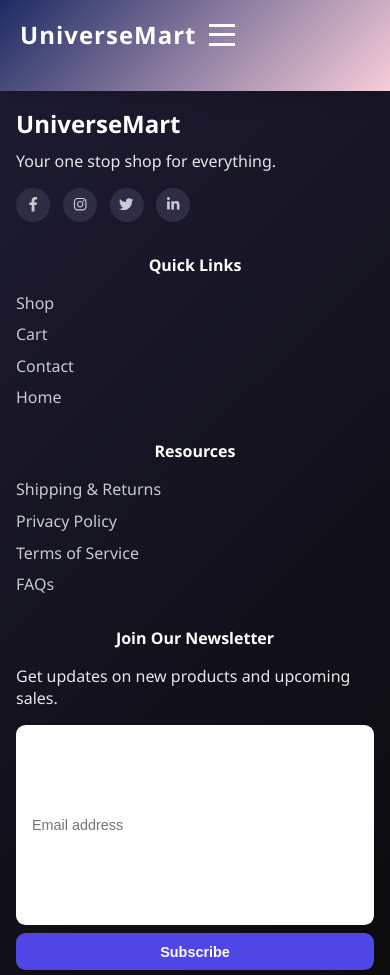
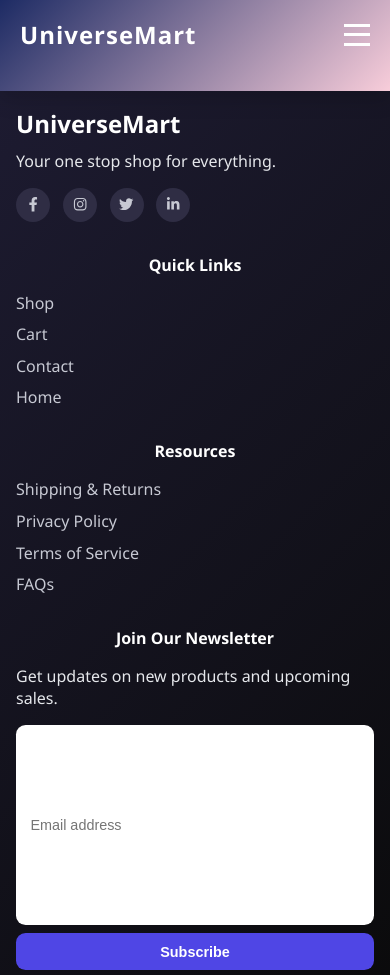
Before and after one commit to jb-28-sde/frontend, a React (Vite) app: page /frontend/footer in a window 390 px wide. Shown: the top 975 px of the page. Built offline with nearby package versions, Linux system fonts and the light colour scheme.

Commit message:
code updated

```diff
--- a/src/App.css
+++ b/src/App.css
@@ -14,7 +14,6 @@ body,
   background-color: #f3f6f9;
 }
 
-
 .app-shell {
   flex: 1;
   display: flex;
@@ -24,7 +23,6 @@ body,
 .app-shell > .container {
   flex: 1;
 }
-
 
 .custom-navbar {
   display: flex;
@@ -40,20 +38,17 @@ body,
   flex-wrap: wrap;
 }
 
-
 .brand-and-toggle {
   display: flex;
   align-items: center;
   gap: 12px;
 }
 
-
 .navbar-brand {
   font-size: 28px;
   font-weight: 700;
   letter-spacing: 1px;
 }
-
 
 .hamburger {
   width: 26px;
@@ -66,28 +61,32 @@ body,
   cursor: pointer;
   padding: 0;
 }
+
 .hamburger span {
   width: 100%;
   height: 3px;
   background: #fff;
   transition: transform 0.3s ease, opacity 0.3s ease;
 }
+
 .hamburger.active span:nth-child(1) {
   transform: translateY(9px) rotate(45deg);
 }
+
 .hamburger.active span:nth-child(2) {
   opacity: 0;
 }
+
 .hamburger.active span:nth-child(3) {
   transform: translateY(-9px) rotate(-45deg);
 }
-
 
 .navbar-links {
   display: flex;
   list-style: none;
   gap: 30px;
 }
+
 .navbar-links li a {
   color: #fff;
   text-decoration: none;
@@ -96,6 +95,7 @@ body,
   position: relative;
   padding-bottom: 4px;
 }
+
 .navbar-links li a::after {
   content: "";
   position: absolute;
@@ -106,16 +106,17 @@ body,
   bottom: 0;
   transition: width 0.3s ease;
 }
+
 .navbar-links li a:hover::after {
   width: 100%;
 }
 
-/* Search */
 .navbar-search {
   display: flex;
   align-items: center;
   gap: 10px;
 }
+
 .navbar-search input {
   padding: 6px 12px;
   border-radius: 6px;
@@ -123,6 +124,7 @@ body,
   outline: none;
   font-size: 14px;
 }
+
 .navbar-search button {
   padding: 6px 12px;
   border-radius: 6px;
@@ -133,10 +135,10 @@ body,
   cursor: pointer;
   transition: background 0.3s ease;
 }
+
 .navbar-search button:hover {
   background: #dfe3e6;
 }
-
 
 @media (max-width: 992px) {
   .navbar-links {
@@ -149,7 +151,6 @@ body,
     display: flex;
   }
 
-
   .navbar-links,
   .navbar-search {
     width: 100%;
@@ -159,6 +160,7 @@ body,
     max-height: 0;
     transition: max-height 0.35s ease;
   }
+
   .navbar-links.show,
   .navbar-search.show {
     max-height: 300px;
@@ -178,6 +180,11 @@ body,
   .navbar-search button {
     width: 100%;
   }
+
+  .brand-and-toggle {
+    justify-content: space-between;
+    width: 100%;
+  }
 }
 
 @media (max-width: 480px) {
--- a/src/components/Footer.css
+++ b/src/components/Footer.css
@@ -148,6 +148,7 @@
 
   .newsletter input {
     font-size: 0.9rem;
+    padding: 0.5rem 0.9rem;
   }
 
   .newsletter button {
--- a/src/components/Product.css
+++ b/src/components/Product.css
@@ -224,6 +224,12 @@ hr {
   }
 }
 
+@media (max-width: 899px) {
+  .products-layout {
+    flex-direction: column-reverse;
+  }
+}
+
 @media (min-width: 600px) {
   .clear-btn {
     width: auto;
```
